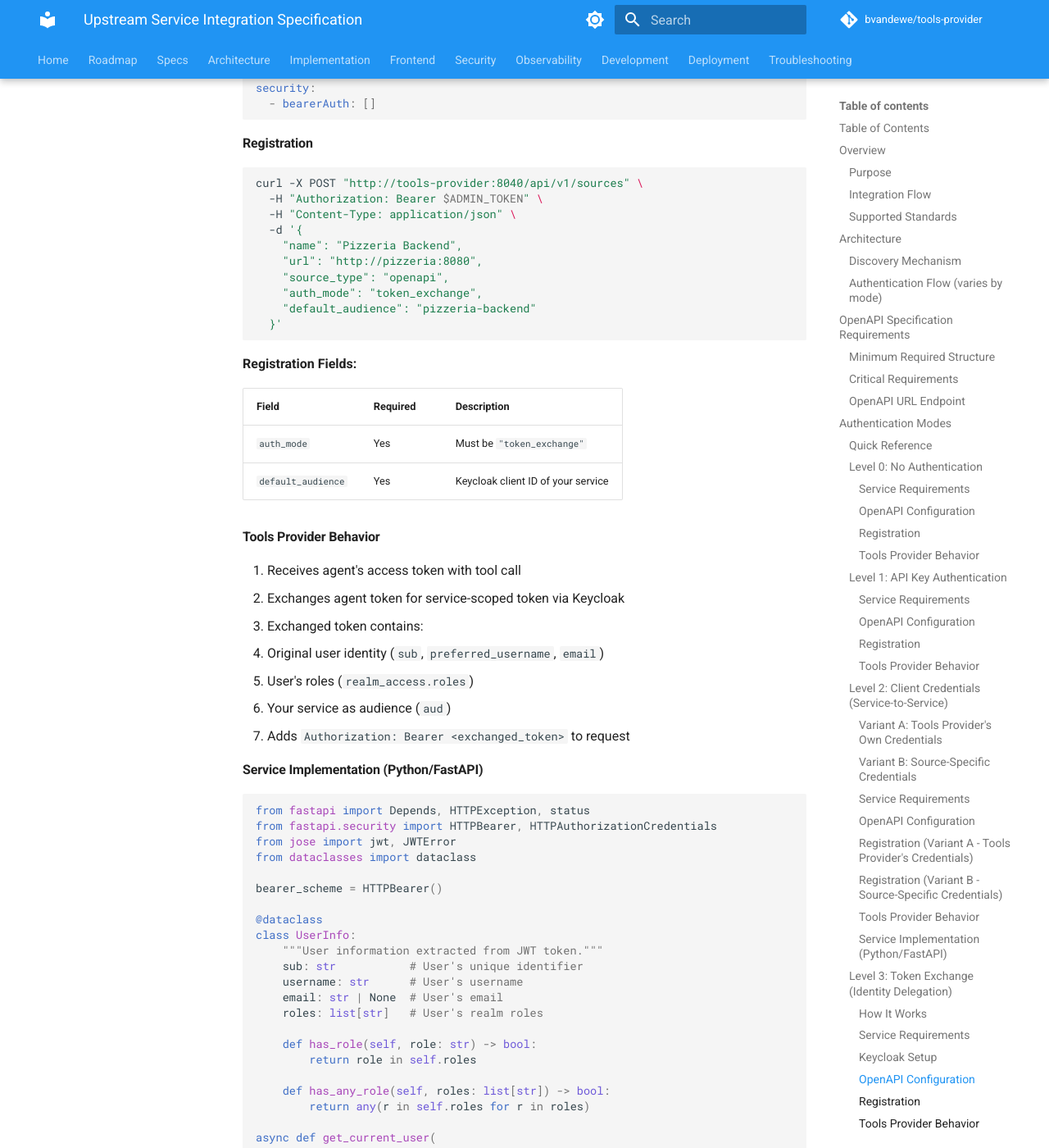
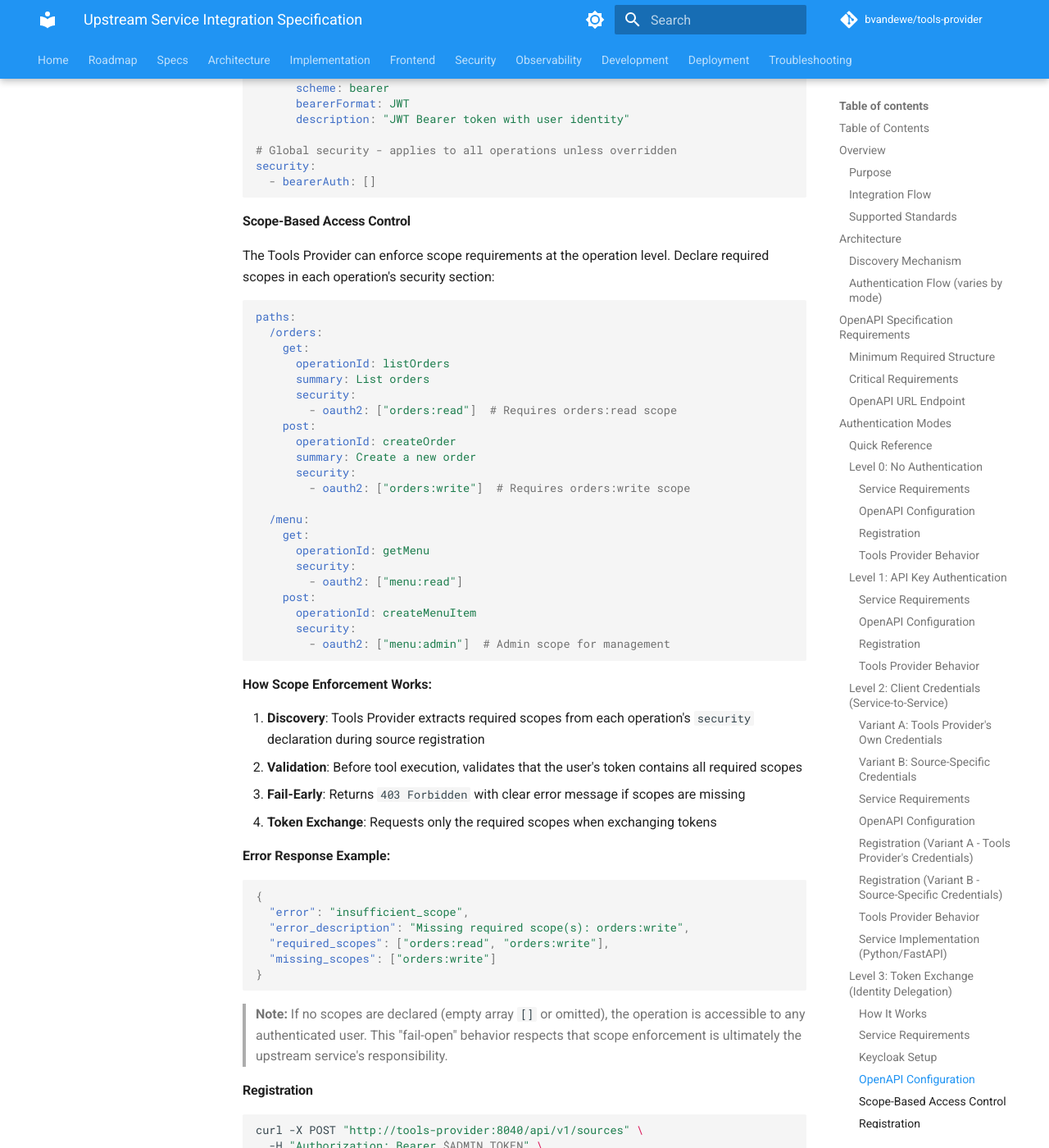
Before and after one commit to bvandewe/tools-provider, an MkDocs documentation site: the page built from docs/specs/upstream-service-integration-spec.md, in a window 1280 px wide and 1400 px high, scrolled down 12577 px. Shown: the whole window at 82% size. Built offline with MkDocs 1.6.1 and Material for MkDocs 9.7.7, drawn with Linux system fonts in a browser that asks for light colours; comment, search, counter and statistics services are not loaded; some of the changed text lies outside the part shown.

Commit message:
docs: add scope-based access control architecture
- Create scope-based-access-control.md with design principles
- Document scope resolution hierarchy and validation flow
- Update upstream-service-integration-spec with scope examples
- Update source-registration.md with required_scopes field

````diff
--- a/docs/specs/upstream-service-integration-spec.md
+++ b/docs/specs/upstream-service-integration-spec.md
@@ -530,6 +530,10 @@ components:
             openid: "OpenID Connect scope"
             profile: "User profile information"
             email: "User email address"
+            orders:read: "Read order information"
+            orders:write: "Create and modify orders"
+            menu:read: "Read menu items"
+            menu:admin: "Manage menu items"
 
     bearerAuth:
       type: http
@@ -537,9 +541,59 @@ components:
       bearerFormat: JWT
       description: "JWT Bearer token with user identity"
 
+# Global security - applies to all operations unless overridden
 security:
   - bearerAuth: []
 ```
+
+#### Scope-Based Access Control
+
+The Tools Provider can enforce scope requirements at the operation level. Declare required scopes in each operation's security section:
+
+```yaml
+paths:
+  /orders:
+    get:
+      operationId: listOrders
+      summary: List orders
+      security:
+        - oauth2: ["orders:read"]  # Requires orders:read scope
+    post:
+      operationId: createOrder
+      summary: Create a new order
+      security:
+        - oauth2: ["orders:write"]  # Requires orders:write scope
+
+  /menu:
+    get:
+      operationId: getMenu
+      security:
+        - oauth2: ["menu:read"]
+    post:
+      operationId: createMenuItem
+      security:
+        - oauth2: ["menu:admin"]  # Admin scope for management
+```
+
+**How Scope Enforcement Works:**
+
+1. **Discovery**: Tools Provider extracts required scopes from each operation's `security` declaration during source registration
+2. **Validation**: Before tool execution, validates that the user's token contains all required scopes
+3. **Fail-Early**: Returns `403 Forbidden` with clear error message if scopes are missing
+4. **Token Exchange**: Requests only the required scopes when exchanging tokens
+
+**Error Response Example:**
+
+```json
+{
+  "error": "insufficient_scope",
+  "error_description": "Missing required scope(s): orders:write",
+  "required_scopes": ["orders:read", "orders:write"],
+  "missing_scopes": ["orders:write"]
+}
+```
+
+> **Note:** If no scopes are declared (empty array `[]` or omitted), the operation is accessible to any authenticated user. This "fail-open" behavior respects that scope enforcement is ultimately the upstream service's responsibility.
 
 #### Registration
 
@@ -552,7 +606,8 @@ curl -X POST "http://tools-provider:8040/api/v1/sources" \
     "url": "http://pizzeria:8080",
     "source_type": "openapi",
     "auth_mode": "token_exchange",
-    "default_audience": "pizzeria-backend"
+    "default_audience": "pizzeria-backend",
+    "required_scopes": ["orders:read", "orders:write"]
   }'
 ```
 
@@ -562,6 +617,9 @@ curl -X POST "http://tools-provider:8040/api/v1/sources" \
 |-------|----------|-------------|
 | `auth_mode` | Yes | Must be `"token_exchange"` |
 | `default_audience` | Yes | Keycloak client ID of your service |
+| `required_scopes` | No | Scopes required for ALL tools from this source. Overrides auto-discovered scopes. |
+
+> **Scope Override**: The `required_scopes` field at source level applies to all tools from this source and takes priority over scopes discovered from OpenAPI. Use this when you want uniform scope requirements or when the upstream doesn't declare scopes in its OpenAPI spec.
 
 #### Tools Provider Behavior
 
````
Also changed, not shown: docs/architecture/scope-based-access-control.md (added, +442 -0 lines), docs/implementation/source-registration.md (+12 -0 lines).
